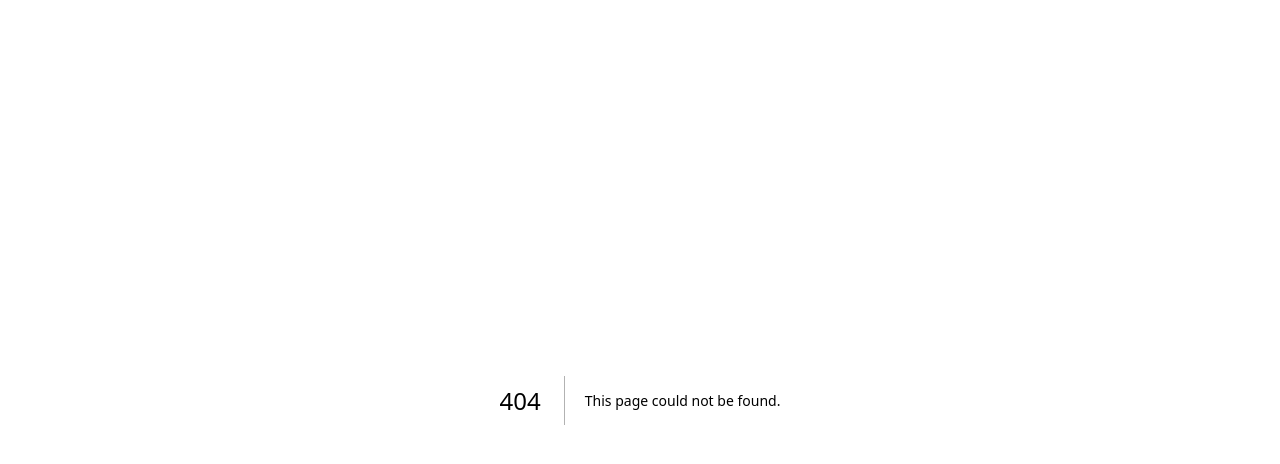
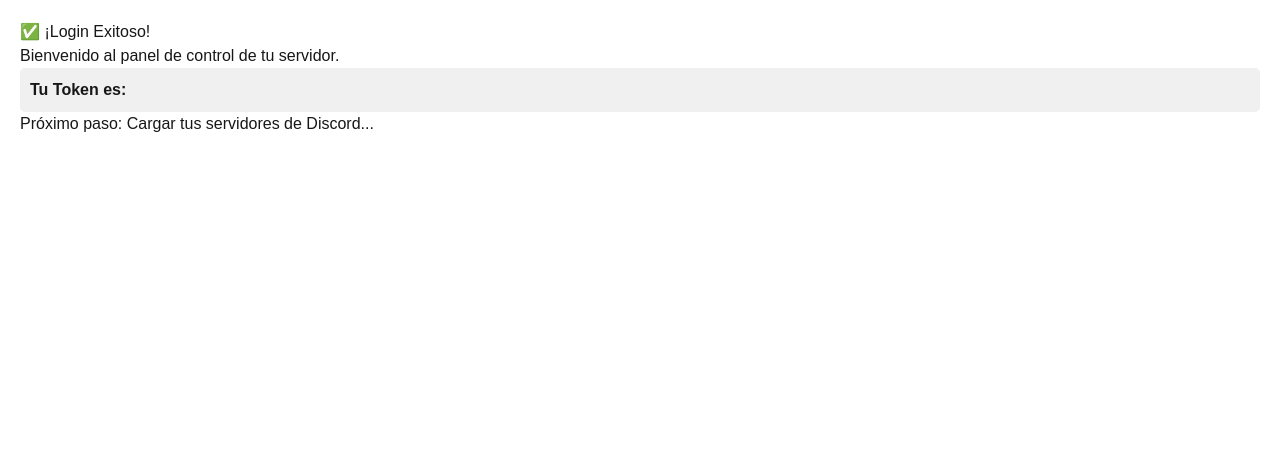
Before and after one commit to matemate123/mmapi-web, a Next.js app: page /dashboard in a window 1280 px wide. Before the commit this address had no page. Shown: the top 464 px of the page. Built offline with nearby package versions, Linux system fonts and the light colour scheme.

Commit message:
Creando la pagina del dashboard

```diff
--- /dev/null
+++ b/app/dashboard/page.tsx
@@ -0,0 +1,29 @@
+"use client";
+import { useSearchParams } from 'next/navigation';
+import { useEffect, useState } from 'react';
+
+export default function DashboardPage() {
+    const searchParams = useSearchParams();
+    const [token, setToken] = useState<string | null>(null);
+
+    useEffect(() => {
+        const tokenFromUrl = searchParams.get('token');
+        if (tokenFromUrl) {
+            // Guardamos el token para no perderlo
+            localStorage.setItem('discord_token', tokenFromUrl);
+            setToken(tokenFromUrl);
+        }
+    }, [searchParams]);
+
+    return (
+        <div style={{ padding: '20px', fontFamily: 'sans-serif' }}>
+            <h1>✅ ¡Login Exitoso!</h1>
+            <p>Bienvenido al panel de control de tu servidor.</p>
+            <div style={{ background: '#f0f0f0', padding: '10px', borderRadius: '5px' }}>
+                <strong>Tu Token es:</strong>
+                <code style={{ wordBreak: 'break-all' }}> {token}</code>
+            </div>
+            <p>Próximo paso: Cargar tus servidores de Discord...</p>
+        </div>
+    );
+}
```
